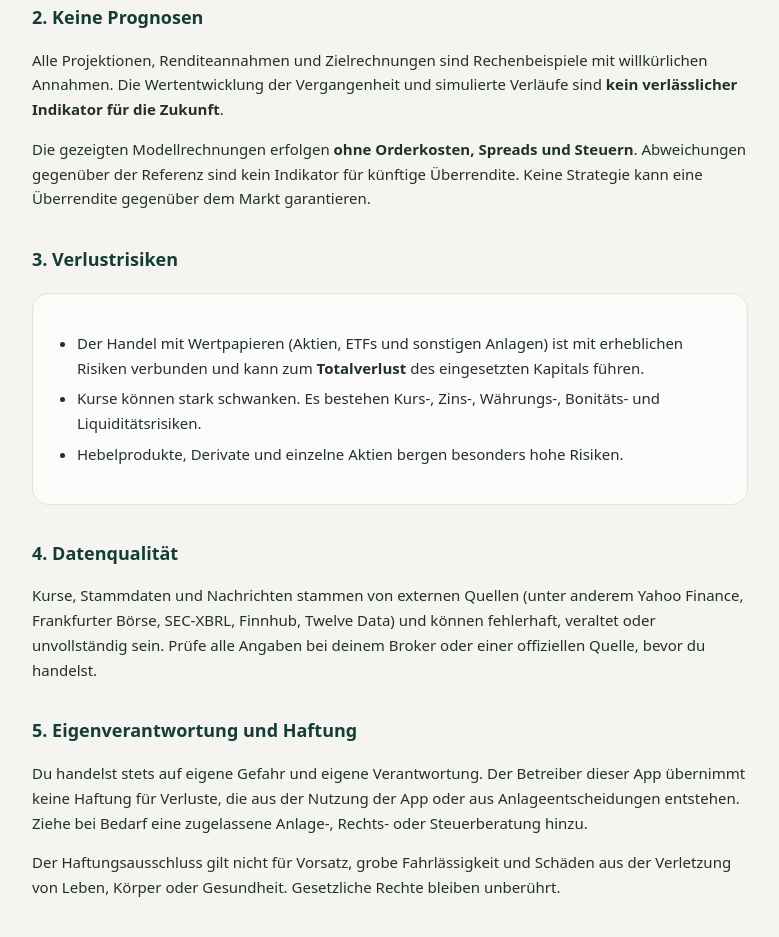
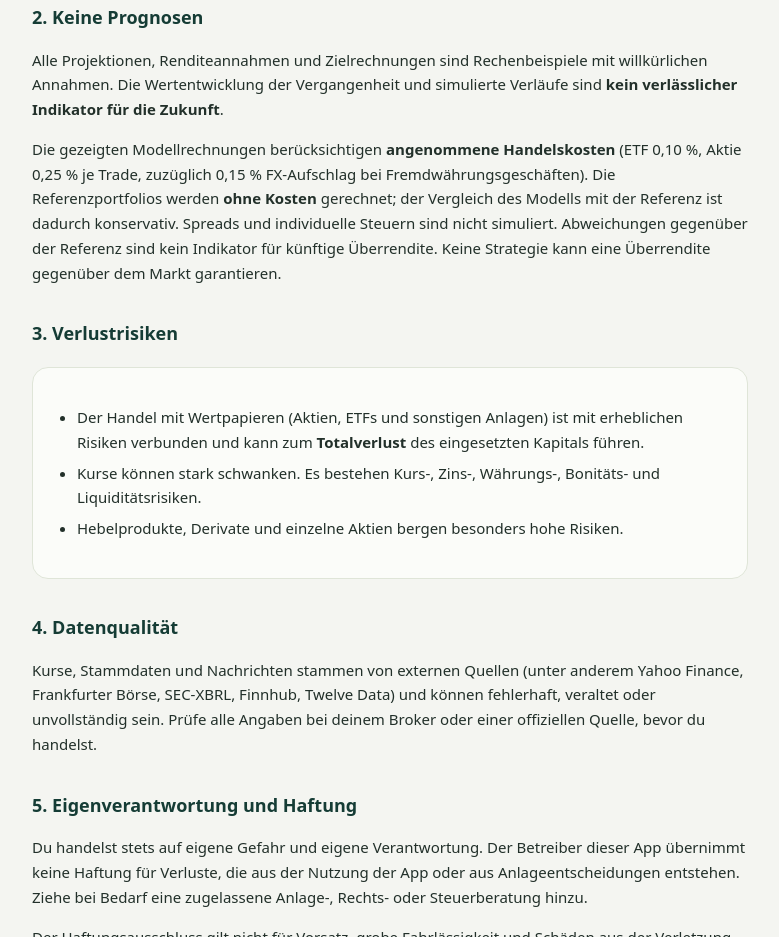
Before and after one commit to ggjzmbvht4-sketch/Finazen, a plain HTML site: page risikohinweise.html in a window 1280 px wide. Shown: the part 796-1733 px from the top of the page, without its empty margins (250-1029 px from the left). Drawn offline with Linux system fonts and the light colour scheme.

Commit message:
B-H7: Kostenmethodik korrigiert (Modell mit angenommenen Handelskosten, Referenz ohne); B-S4: restriktive meta-CSP

```diff
--- a/risikohinweise.html
+++ b/risikohinweise.html
@@ -3,6 +3,7 @@
 <head>
 <meta charset="utf-8">
 <meta name="viewport" content="width=device-width,initial-scale=1,viewport-fit=cover">
+<meta http-equiv="Content-Security-Policy" content="default-src 'none'; style-src 'unsafe-inline'; img-src 'self' data:; base-uri 'none'">
 <meta name="theme-color" content="#153c35">
 <meta name="robots" content="noindex">
 <meta name="description" content="Risikohinweise der App Kontur — keine Anlageberatung.">
@@ -44,7 +45,7 @@ footer{margin-top:44px;padding-top:18px;border-top:1px solid var(--line);font-si
 
 <h2>2. Keine Prognosen</h2>
 <p>Alle Projektionen, Renditeannahmen und Zielrechnungen sind Rechenbeispiele mit willkürlichen Annahmen. Die Wertentwicklung der Vergangenheit und simulierte Verläufe sind <strong>kein verlässlicher Indikator für die Zukunft</strong>.</p>
-<p>Die gezeigten Modellrechnungen erfolgen <strong>ohne Orderkosten, Spreads und Steuern</strong>. Abweichungen gegenüber der Referenz sind kein Indikator für künftige Überrendite. Keine Strategie kann eine Überrendite gegenüber dem Markt garantieren.</p>
+<p>Die gezeigten Modellrechnungen berücksichtigen <strong>angenommene Handelskosten</strong> (ETF 0,10 %, Aktie 0,25 % je Trade, zuzüglich 0,15 % FX-Aufschlag bei Fremdwährungsgeschäften). Die Referenzportfolios werden <strong>ohne Kosten</strong> gerechnet; der Vergleich des Modells mit der Referenz ist dadurch konservativ. Spreads und individuelle Steuern sind nicht simuliert. Abweichungen gegenüber der Referenz sind kein Indikator für künftige Überrendite. Keine Strategie kann eine Überrendite gegenüber dem Markt garantieren.</p>
 
 <h2>3. Verlustrisiken</h2>
 <div class="card">
```
